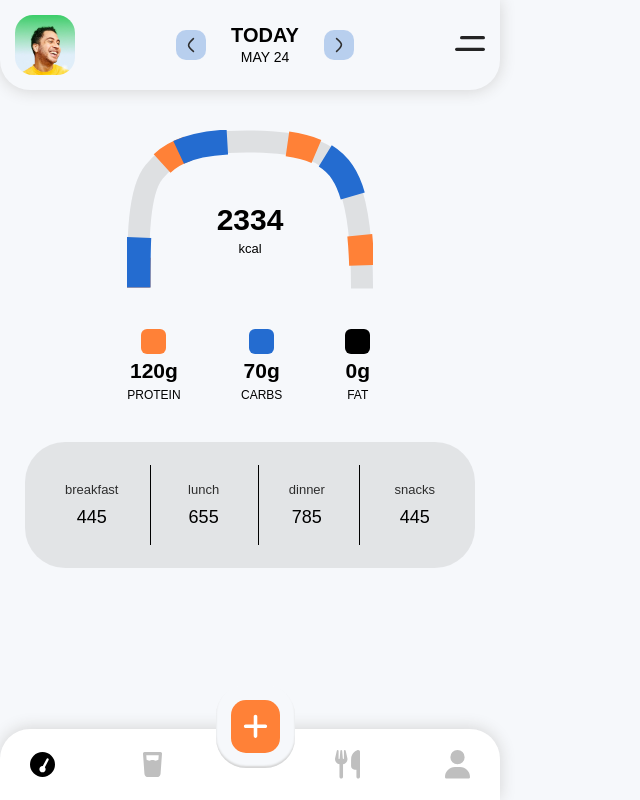
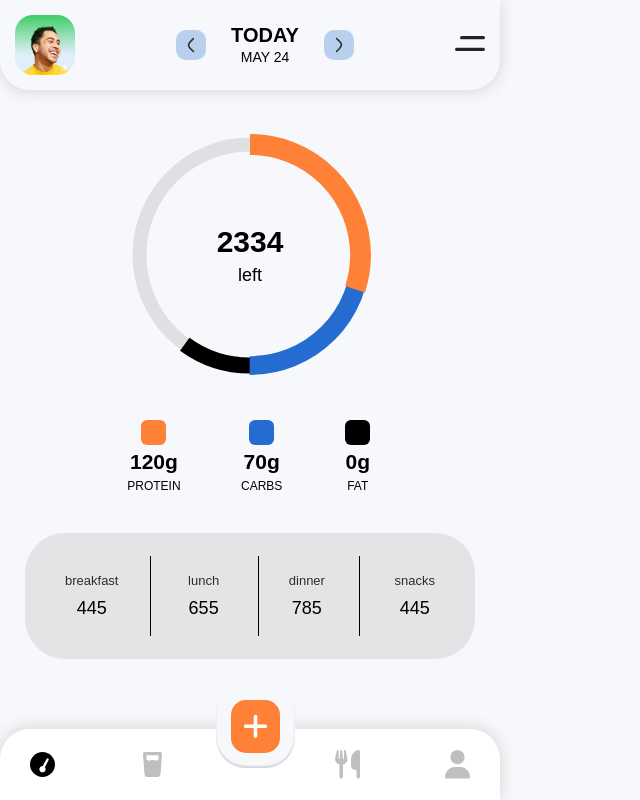
Before and after one commit to MahshadOliaie/Fitness-App, a React (Vite) app: page / in a window 1280 px wide. Shown: the whole page, without its empty margins (0-640 px from the left). Built offline with nearby package versions, Linux system fonts and the light colour scheme.

Commit message:
diagram shape changed

```diff
--- a/src/components/Diagram/Diagram.jsx
+++ b/src/components/Diagram/Diagram.jsx
@@ -4,7 +4,7 @@ function Diagram() {
     return (
         <>
             <div className={CSS.diagramContainer}>
-            <svg className={CSS.diagram} width="246" height="159" viewBox="0 0 246 159" fill="none" xmlns="http://www.w3.org/2000/svg">
+                {/* <svg className={CSS.diagram} width="246" height="159" viewBox="0 0 246 159" fill="none" xmlns="http://www.w3.org/2000/svg">
                 <path className={CSS.baseline} d="M11.0032 157.484C11.003 110.997 11.0029 61.4971 27.001 41.9892C42.9992 22.4813 64.5007 11.487 120.001 11.487C175.501 11.487 201.5 21.5 215.501 42.4892C229.502 63.4784 235.003 102.996 235.003 158.442" />
 
                 <path className={CSS.protein} d="M11.0032 157.484C11.003 110.997 11.0029 61.4971 27.001 41.9892C42.9992 22.4813 64.5007 11.487 120.001 11.487C175.501 11.487 201.5 21.5 215.501 42.4892C229.502 63.4784 235.003 102.996 235.003 158.442" />
@@ -13,10 +13,31 @@ function Diagram() {
 
                 <path className={CSS.fat} d="M11.0032 157.484C11.003 110.997 11.0029 61.4971 27.001 41.9892C42.9992 22.4813 64.5007 11.487 120.001 11.487C175.501 11.487 201.5 21.5 215.501 42.4892C229.502 63.4784 235.003 102.996 235.003 158.442" />
 
+            </svg> */}
+                <svg viewBox="0 0 36 36" className={CSS.diagram}>
+                    <path className={CSS.baseline} strokeDasharray="100" d="M18 2.0845
+                a 15.9155 15.9155 0 0 1 0 31.831
+                a 15.9155 15.9155 0 0 1 0 -31.831"
+                    />
+                    <path className={CSS.fatPath} strokeDasharray="100" d="M18 2.0845
+                a 15.9155 15.9155 0 0 1 0 31.831
+                a 15.9155 15.9155 0 0 1 0 -31.831"
+                    />
+
+                    <path className={CSS.carbsPath} strokeDasharray="100" d="M18 2.0845
+                a 15.9155 15.9155 0 0 1 0 31.831
+                a 15.9155 15.9155 0 0 1 0 -31.831"
+                    />
+
+                    <path className={CSS.proteinPath} strokeDasharray="100" d="M18 2.0845
+                a 15.9155 15.9155 0 0 1 0 31.831
+                a 15.9155 15.9155 0 0 1 0 -31.831"
+                    />
+
                 </svg>
                 <div className={CSS.calories}>
                     <p className={CSS.caloryNum}>2334</p>
-                <p>kcal</p>
+                    <p className={CSS.left}>left</p>
                 </div>
             </div>
 
--- a/src/components/Diagram/index.module.css
+++ b/src/components/Diagram/index.module.css
@@ -12,36 +12,45 @@
 
 
 
-.protein {
+.proteinPath {
     stroke: #FF8137;
-    stroke-width: 25;
+    stroke-width: 3;
     stroke-dasharray: 30 100;
 }
 
 
-.carbs {
+.carbsPath {
     stroke: #246CD0;
-    stroke-width: 25;
+    stroke-width: 2.7;
     stroke-dasharray: 50 100;
 }
 
+.fatPath {
+    stroke: #000000;
+    stroke-width: 2.3;
+    stroke-dasharray: 60 100;
+}
+
 .baseline {
-    stroke-width: 22;
+    stroke-width: 2px;
     stroke: rgba(0, 0, 0, 0.098);
 }
 
+.diagram{
+    width: 250px;
+}
 
 .calories{
     display: flex;
     align-items: center;
     justify-content: center;
     flex-direction: column;
-    margin-top: 40px;
+    gap: 6px;
     position: absolute;
 }
 
-.calories p{
-    margin: 2px;
+.left{
+    font-size: 18px;
 }
 
 .caloryNum{
@@ -76,6 +85,8 @@
     margin: 0;
 }
 
+
+
 .protein , .carbs , .fat{
     width: 25px;
     aspect-ratio: 1/1;
```
Lines whose indentation alone changed are shown as unchanged.
